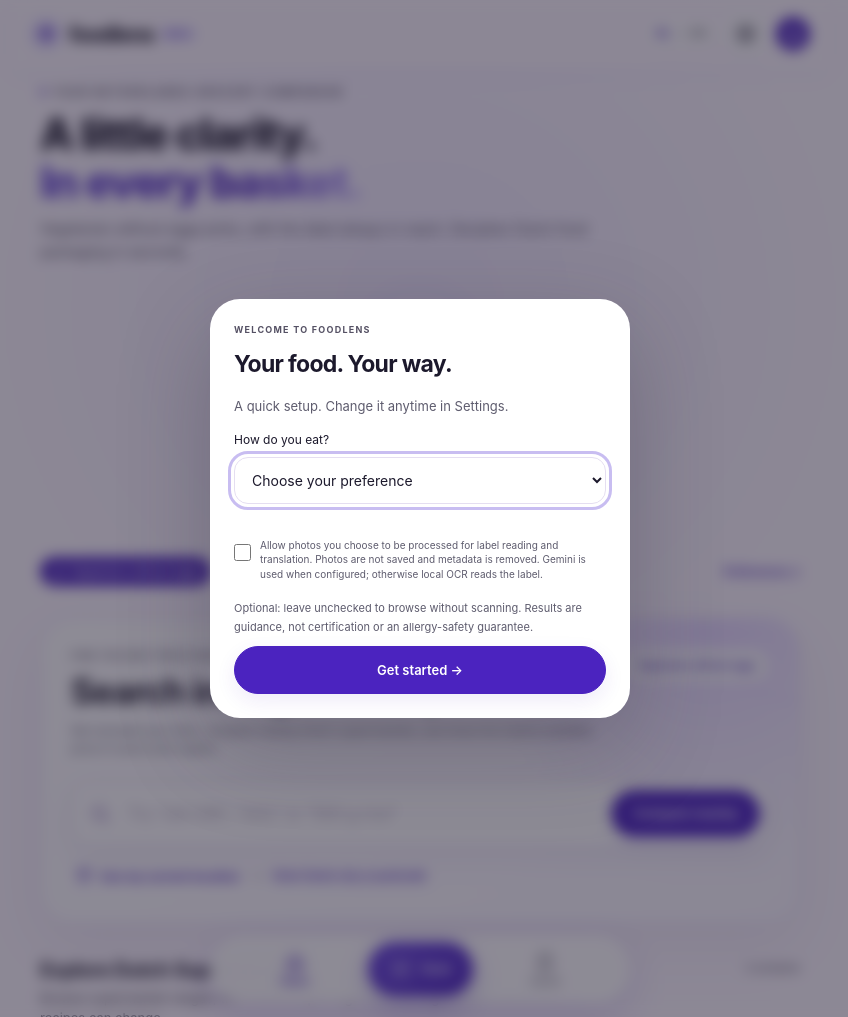
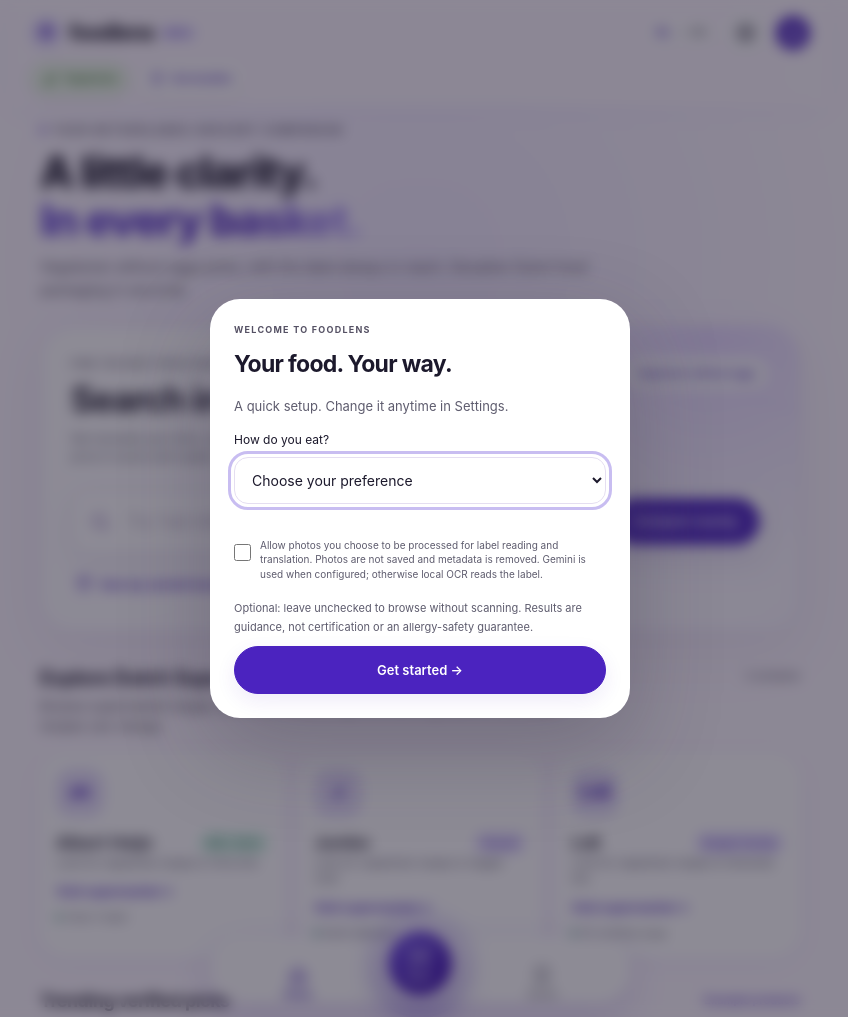
Before and after one commit to ghanshyam91-commits/foodlabel-scanner, a Django app: template scanner/templates/scanner/index.html in a window 1280 px wide. Shown: the whole page, without its empty margins (220-1068 px from the left). Run offline with Django 5.2, Linux system fonts and the light colour scheme; the template is opened without the code that fills it, so the values that code supplies are empty.

Commit message:
Refine home header and animated scan navigation

```diff
--- a/scanner/static/scanner/app.js
+++ b/scanner/static/scanner/app.js
@@ -7,6 +7,12 @@
     vegan: 'Vegan',
     vegetarian_no_eggs: 'Vegetarian without eggs',
     vegetarian_with_eggs: 'Vegetarian with eggs',
+  };
+  const badgeNames = {
+    non_vegetarian: 'Non-veg',
+    vegan: 'Vegan',
+    vegetarian_no_eggs: 'Vegetarian',
+    vegetarian_with_eggs: 'Vegetarian + eggs',
   };
   const state = {
     file: null,
@@ -109,7 +115,7 @@
   function setBusy(busy) {
     state.busy = busy;
     $('progress').hidden = !busy;
-    ['camera-button', 'scan-launch', 'home-scan-button', 'home-upload-button', 'remove-photo'].forEach((id) => {
+    ['camera-button', 'scan-launch', 'remove-photo'].forEach((id) => {
       if ($(id)) $(id).disabled = busy;
     });
     document.querySelectorAll('[data-example], input[name="preference"]').forEach((element) => { element.disabled = busy; });
@@ -181,11 +187,16 @@
     });
   }
 
+  function setLocationLabels(searchLabel, headerLabel = searchLabel) {
+    $('location-label').textContent = searchLabel;
+    $('header-location-label').textContent = headerLabel;
+  }
+
   function locationError(message) {
     $('manual-location-wrap').hidden = false;
     $('shop-search-error').textContent = message;
     $('shop-search-error').hidden = false;
-    $('location-label').textContent = 'Location unavailable';
+    setLocationLabels('Location unavailable', 'Set location');
     $('manual-location').focus();
   }
 
@@ -197,7 +208,7 @@
         reject(error);
         return;
       }
-      $('location-label').textContent = 'Finding your location…';
+      setLocationLabels('Finding your location…', 'Finding…');
       $('shop-search-error').hidden = true;
       navigator.geolocation.getCurrentPosition((position) => {
         state.searchLocation = {
@@ -206,7 +217,7 @@
         };
         $('manual-location').value = '';
         $('manual-location-wrap').hidden = true;
-        $('location-label').textContent = 'Current location ready';
+        setLocationLabels('Current location ready', 'Current location');
         resolve(state.searchLocation);
       }, () => {
         const error = new Error('Allow location access, or enter a Dutch city or postcode.');
@@ -291,6 +302,7 @@
     $('searched-query').textContent = `“${data.query_en}”`;
     $('translated-query').textContent = `“${data.preference_query_nl}”`;
     $('search-scope').textContent = `${data.preference_label} · ${data.location_label}`;
+    $('header-location-label').textContent = data.location_label;
     $('price-update').textContent = data.eur_to_inr
       ? `€1 ≈ ${formatInr(data.eur_to_inr)}${data.exchange_rate_date ? ` · ${data.exchange_rate_date}` : ''}`
       : 'INR conversion temporarily unavailable';
@@ -611,7 +623,8 @@
     const range = current === 'vegan' ? 'vegan' : (current === 'non_vegetarian' ? 'full food' : 'vegetarian');
     document.querySelector('.shop-card').href = current === 'non_vegetarian' ? 'https://www.ah.nl/' : 'https://www.ah.nl/producten/20128/vegetarisch-vegan-en-plantaardig';
     $('home-preference').textContent = `${friendly} picks, with the label always in reach.`;
-    $('active-preference-pill').textContent = friendly;
+    $('header-preference-label').textContent = badgeNames[current];
+    $('header-preference').dataset.preference = current;
     $('search-preference').textContent = friendly;
     document.querySelectorAll('.shop-card-copy').forEach((element, index) => {
       const suffix = index === 0 ? ' & Terra line' : (index === 1 ? ' & Veggie Chef' : ' & Vemondo line');
@@ -655,18 +668,20 @@
     event.preventDefault();
     await searchProducts();
   });
-  $('use-location').addEventListener('click', async () => {
+  ['use-location', 'header-location'].forEach((id) => $(id).addEventListener('click', async () => {
     try {
       await requestCurrentLocation();
       toast('Current location is ready for nearby comparisons.');
     } catch {}
-  });
+  }));
   $('manual-location-toggle').addEventListener('click', () => {
     $('manual-location-wrap').hidden = false;
     $('manual-location').focus();
   });
   $('manual-location').addEventListener('input', () => {
-    if ($('manual-location').value.trim()) $('location-label').textContent = 'Use my current location instead';
+    const manual = $('manual-location').value.trim();
+    if (manual) setLocationLabels('Use my current location instead', manual);
+    else setLocationLabels('Use my current location', 'Use location');
   });
   document.querySelectorAll('[data-page]').forEach((button) => button.addEventListener('click', () => changePage(button.dataset.page)));
   document.querySelectorAll('[data-ingredients-lang]').forEach((button) => button.addEventListener('click', () => setIngredientLanguage(button.dataset.ingredientsLang)));
@@ -751,16 +766,7 @@
   });
 
   $('scan-launch').addEventListener('click', openScanDialog);
-  $('home-scan-button').addEventListener('click', openScanDialog);
   $('camera-button').addEventListener('click', openScanDialog);
-  $('home-upload-button').addEventListener('click', () => {
-    if (!hasConsent()) {
-      changePage('settings');
-      toast('Enable photo processing permission before scanning.');
-      return;
-    }
-    $('upload-input').click();
-  });
   $('sheet-close').addEventListener('click', () => $('scan-dialog').close());
   [['sheet-camera', 'camera-input'], ['sheet-gallery', 'upload-input']].forEach(([button, input]) => {
     $(button).addEventListener('click', () => {
--- a/scanner/static/scanner/lavender.css
+++ b/scanner/static/scanner/lavender.css
@@ -58,8 +58,14 @@ select:focus-visible { outline: 3px solid rgba(99, 67, 216, .35); outline-offset
   z-index: 40;
   width: 100%;
   max-width: 820px;
-  height: 68px;
-  padding: env(safe-area-inset-top) 20px 0;
+  min-height: 106px;
+  height: auto;
+  display: grid;
+  grid-template-columns: minmax(0, 1fr) auto;
+  align-content: center;
+  align-items: center;
+  gap: 8px 12px;
+  padding: max(10px, env(safe-area-inset-top)) 20px 11px;
   background: rgba(253, 248, 255, .88);
   backdrop-filter: blur(20px);
   border-bottom: 0;
@@ -89,6 +95,35 @@ select:focus-visible { outline: 3px solid rgba(99, 67, 216, .35); outline-offset
   letter-spacing: .7px;
 }
 .header-right { gap: 8px; }
+.header-context {
+  grid-column: 1 / -1;
+  display: flex;
+  align-items: center;
+  gap: 8px;
+  min-width: 0;
+}
+.header-chip {
+  min-width: 0;
+  min-height: 32px;
+  display: inline-flex;
+  align-items: center;
+  gap: 6px;
+  padding: 6px 11px;
+  border: 1px solid transparent;
+  border-radius: 999px;
+  background: rgba(255, 255, 255, .9);
+  color: var(--muted);
+  font-size: 10px;
+  font-weight: 700;
+  box-shadow: 0 3px 14px rgba(30, 15, 70, .055);
+}
+.header-chip .icon { width: 16px; height: 16px; flex: 0 0 auto; }
+.header-chip span { overflow: hidden; text-overflow: ellipsis; white-space: nowrap; }
+.preference-chip[data-preference="vegan"] { border-color: #b8e8cf; background: #dff8e9; color: #006e4b; box-shadow: 0 4px 17px rgba(0, 110, 75, .12); }
+.preference-chip[data-preference="vegetarian_no_eggs"] { border-color: #cce6bf; background: #ecf8e7; color: #357226; }
+.preference-chip[data-preference="vegetarian_with_eggs"] { border-color: #eed99f; background: #fff3cf; color: #8a5c17; }
+.preference-chip[data-preference="non_vegetarian"] { border-color: #efc3bf; background: #ffdfdc; color: #a52b25; }
+.location-chip { max-width: min(52vw, 210px); color: var(--primary); }
 .language,
 .language-badge {
   display: inline-flex;
@@ -136,7 +171,7 @@ body:not([data-page="home"]) #app-header { display: none; }
 main { width: 100%; max-width: 820px; padding: 0 20px; }
 .page { width: 100%; max-width: 720px; margin: 0 auto; }
 .hero { padding: 25px 0 26px; }
-.home-hero { padding-top: 17px; padding-bottom: 12px; }
+.home-hero { padding-top: 17px; padding-bottom: 25px; }
 .eyebrow {
   display: flex;
   align-items: center;
@@ -160,89 +195,6 @@ h1 { color: var(--ink); font-weight: 800; letter-spacing: -1.65px; }
 }
 .hero p { max-width: 560px; margin: 0; color: #484554; font-size: 14px; line-height: 1.6; }
 
-.home-scan {
-  position: relative;
-  min-height: 276px;
-  display: flex;
-  flex-direction: column;
-  align-items: center;
-  justify-content: center;
-  padding: 28px 12px 15px;
-  text-align: center;
-  isolation: isolate;
-}
-.ambient-halo {
-  position: absolute;
-  z-index: -1;
-  width: 320px;
-  height: 210px;
-  border-radius: 50%;
-  background: radial-gradient(ellipse, rgba(202, 190, 255, .55), rgba(242, 235, 255, .38) 45%, transparent 72%);
-  filter: blur(14px);
-}
-.scan-orb {
-  position: relative;
-  width: 94px;
-  height: 94px;
-  display: grid;
-  place-items: center;
-  border: 0;
-  border-radius: 50%;
-  background: linear-gradient(155deg, #6a47df, #4317b6);
-  color: white;
-  box-shadow: 0 0 0 12px rgba(255, 255, 255, .88), 0 18px 35px rgba(75, 35, 191, .35), 0 0 42px rgba(99, 67, 216, .2);
-  transition: transform .2s ease, box-shadow .2s ease;
-}
-.scan-orb::before {
-  content: "";
-  position: absolute;
-  inset: -18px;
-  z-index: -1;
-  border: 1px solid rgba(99, 67, 216, .18);
-  border-radius: 50%;
-  animation: scanRing 2.6s ease-out infinite;
-}
-.scan-orb:active { transform: scale(.96); box-shadow: 0 0 0 9px white, 0 12px 24px rgba(75, 35, 191, .35); }
-.scan-orb .icon { width: 39px; height: 39px; stroke-width: 2; }
-.live-dot { position: absolute; top: 25px; right: 25px; width: 8px; height: 8px; border: 2px solid var(--primary-container); border-radius: 50%; background: #6ffbbe; animation: softPulse 1.5s ease-in-out infinite; }
-.home-scan h2 { margin: 22px 0 4px; font-size: 19px; }
-.home-scan p { margin: 0; color: var(--muted); font-size: 12px; }
-.gallery-pill {
-  min-height: 38px;
-  display: inline-flex;
-  align-items: center;
-  gap: 7px;
-  margin-top: 15px;
-  padding: 8px 17px;
-  border: 0;
-  border-radius: 999px;
-  background: rgba(255, 255, 255, .92);
-  color: var(--ink);
-  font-size: 12px;
-  font-weight: 600;
-  box-shadow: 0 3px 15px rgba(75, 35, 191, .08);
-}
-.gallery-pill .icon { width: 18px; height: 18px; color: var(--primary); }
-
-.preference-strip { display: flex; align-items: center; justify-content: space-between; gap: 10px; margin: 4px 0 30px; }
-.preference-pills { display: flex; gap: 7px; min-width: 0; overflow-x: auto; padding: 2px 0; scrollbar-width: none; }
-.preference-pills::-webkit-scrollbar { display: none; }
-.filter-pill {
-  min-height: 29px;
-  display: inline-flex;
-  align-items: center;
-  gap: 5px;
-  flex: 0 0 auto;
-  padding: 5px 11px;
-  border-radius: 999px;
-  background: white;
-  color: #484554;
-  font-size: 11px;
-  font-weight: 600;
-  box-shadow: 0 1px 8px rgba(30, 15, 70, .035);
-}
-.filter-pill.active { background: var(--primary); color: white; }
-.filter-pill .icon { width: 14px; height: 14px; }
 .inline-link { padding: 5px 0; border: 0; background: transparent; color: var(--primary); font-size: 11px; font-weight: 650; text-decoration: underline; text-decoration-color: rgba(75, 35, 191, .35); text-underline-offset: 4px; white-space: nowrap; }
 
 .shop-section { padding-bottom: 2px; }
@@ -735,9 +687,9 @@ h1 { color: var(--ink); font-weight: 800; letter-spacing: -1.65px; }
   bottom: max(14px, env(safe-area-inset-bottom));
   z-index: 50;
   width: min(90%, 420px);
-  height: 68px;
+  height: 66px;
   display: grid;
-  grid-template-columns: 1fr 105px 1fr;
+  grid-template-columns: 1fr 92px 1fr;
   align-items: center;
   padding: 7px 12px;
   border: 0;
@@ -751,20 +703,38 @@ h1 { color: var(--ink); font-weight: 800; letter-spacing: -1.65px; }
 .bottom-nav button > span { font-size: 10px; line-height: 1.2; }
 .bottom-nav button[aria-current="page"] { background: transparent; color: var(--primary); font-weight: 700; }
 .bottom-nav .scan-launch {
-  width: 105px;
-  height: 54px;
-  flex-direction: row;
-  gap: 8px;
-  padding: 0 18px;
-  border-radius: 999px;
-  background: linear-gradient(145deg, #6a47df, #4b23bf);
+  position: relative;
+  z-index: 2;
+  width: 76px;
+  height: 76px;
+  justify-self: center;
+  flex-direction: column;
+  gap: 1px;
+  padding: 0;
+  border: 6px solid rgba(253, 248, 255, .96);
+  border-radius: 50%;
+  background: linear-gradient(145deg, #7655ef, #4317b6 72%);
   color: white;
-  box-shadow: 0 8px 24px rgba(75, 35, 191, .32);
-  transform: none;
+  box-shadow: 0 11px 28px rgba(75, 35, 191, .38), 0 0 28px rgba(118, 85, 239, .36);
+  transform: translateY(-18px);
+  isolation: isolate;
+  animation: navScanGlow 2.35s ease-in-out infinite;
 }
-.bottom-nav .scan-launch .icon { width: 25px; height: 25px; }
-.bottom-nav .scan-launch > span { font-size: 12px; font-weight: 700; }
-.bottom-nav .scan-launch:active { transform: scale(.97); }
+.bottom-nav .scan-launch::before,
+.bottom-nav .scan-launch::after {
+  content: "";
+  position: absolute;
+  z-index: -1;
+  border: 2px solid rgba(99, 67, 216, .38);
+  border-radius: 50%;
+  pointer-events: none;
+  animation: navScanRing 2.35s ease-out infinite;
+}
+.bottom-nav .scan-launch::before { inset: -11px; }
+.bottom-nav .scan-launch::after { inset: -20px; border-width: 1px; animation-delay: 1.15s; }
+.bottom-nav .scan-launch .icon { position: relative; z-index: 1; width: 27px; height: 27px; }
+.bottom-nav .scan-launch > span { position: relative; z-index: 1; font-size: 9px; font-weight: 750; }
+.bottom-nav .scan-launch:active { animation: none; transform: translateY(-18px) scale(.95); }
 
 dialog {
   width: min(460px, calc(100% - 28px));
@@ -803,7 +773,11 @@ dialog .consent { font-size: 10px; }
 .google-button { margin-top: 22px; text-decoration: none; }
 
 @keyframes softPulse { 50% { opacity: .48; transform: scale(.9); } }
-@keyframes scanRing { 0% { opacity: .5; transform: scale(.75); } 85%, 100% { opacity: 0; transform: scale(1.25); } }
+@keyframes navScanGlow {
+  0%, 100% { transform: translateY(-18px) scale(1); box-shadow: 0 11px 28px rgba(75, 35, 191, .38), 0 0 24px rgba(118, 85, 239, .3); }
+  50% { transform: translateY(-20px) scale(1.055); box-shadow: 0 14px 34px rgba(75, 35, 191, .46), 0 0 42px rgba(118, 85, 239, .62); }
+}
+@keyframes navScanRing { 0% { opacity: .65; transform: scale(.74); } 78%, 100% { opacity: 0; transform: scale(1.22); } }
 @keyframes scanBeam { from { top: 19%; } to { top: 70%; } }
 @keyframes usageGlow { 50% { transform: scale(1.05); box-shadow: 0 0 42px rgba(143, 108, 255, .48); } }
 @keyframes verdictIn { 0% { opacity: 0; } 12%, 75% { opacity: 1; } 100% { opacity: 0; visibility: hidden; } }
@@ -823,19 +797,16 @@ dialog .consent { font-size: 10px; }
 @media (max-width: 600px) {
   body { padding-bottom: 118px; }
   main { padding: 0 20px; }
-  .topbar { height: 64px; }
+  .topbar { min-height: 108px; height: auto; padding: max(8px, env(safe-area-inset-top)) 18px 10px; }
   .brand { font-size: 20px; }
   .brand-icon-wrap { width: 30px; height: 30px; }
   .language { padding: 6px 8px; font-size: 10px; }
   .top-settings { width: 40px; height: 40px; }
   .profile-dot { width: 32px; height: 32px; }
+  .header-context { gap: 7px; }
+  .header-chip { min-height: 31px; padding: 5px 10px; }
   .home-hero { padding-top: 18px; }
   .hero h1 { font-size: 32px; }
-  .home-scan { min-height: 262px; padding-top: 19px; }
-  .scan-orb { width: 92px; height: 92px; }
-  .preference-strip { margin-top: 2px; }
-  .preference-pills { margin-right: -2px; }
-  .filter-pill:nth-child(3) { display: none; }
   .grocery-search { margin-inline: -4px; padding: 21px 16px; border-radius: 27px; }
   .grocery-search-heading { display: block; }
   .grocery-search-heading h2 { font-size: 27px; }
@@ -888,8 +859,7 @@ dialog .consent { font-size: 10px; }
   .top-settings { width: 37px; height: 37px; }
   .profile-dot { width: 30px; height: 30px; }
   .page-header { margin-inline: -17px; padding-inline: 17px; }
-  .preference-strip { align-items: flex-start; }
-  .filter-pill:nth-child(2) { display: none; }
+  .header-chip { padding-inline: 9px; }
   .usage-orbit { width: 120px; height: 120px; }
   .usage-cost-panel { padding: 13px; }
   .usage-cost-panel strong { font-size: 24px; }
--- a/scanner/templates/scanner/index.html
+++ b/scanner/templates/scanner/index.html
@@ -32,6 +32,7 @@
     <symbol id="i-check" viewBox="0 0 24 24"><circle cx="12" cy="12" r="9"/><path d="m8 12 2.5 2.5L16 9"/></symbol>
     <symbol id="i-info" viewBox="0 0 24 24"><circle cx="12" cy="12" r="9"/><path d="M12 11v6m0-10v.1"/></symbol>
     <symbol id="i-share" viewBox="0 0 24 24"><circle cx="18" cy="5" r="2.5"/><circle cx="6" cy="12" r="2.5"/><circle cx="18" cy="19" r="2.5"/><path d="m8.3 10.8 7.4-4.5m-7.4 6.9 7.4 4.5"/></symbol>
+    <symbol id="i-location" viewBox="0 0 24 24"><path d="M20 10c0 5-8 11-8 11S4 15 4 10a8 8 0 1 1 16 0Z"/><circle cx="12" cy="10" r="2.5"/></symbol>
     <symbol id="i-close" viewBox="0 0 24 24"><path d="m6 6 12 12M18 6 6 18"/></symbol>
   </svg>
 
@@ -47,6 +48,14 @@
       <button class="icon-button top-settings" type="button" data-page="settings" aria-label="Settings"><svg class="icon"><use href="#i-settings"/></svg></button>
       <span class="profile-dot" aria-hidden="true"><svg class="icon"><use href="#i-user"/></svg></span>
     </div>
+    <div class="header-context" aria-label="Current preference and location">
+      <button id="header-preference" class="header-chip preference-chip" type="button" data-page="settings" data-preference="vegan" aria-label="Change dietary preference">
+        <svg class="icon"><use href="#i-leaf"/></svg><span id="header-preference-label">Vegan</span>
+      </button>
+      <button id="header-location" class="header-chip location-chip" type="button" aria-label="Use current location">
+        <svg class="icon"><use href="#i-location"/></svg><span id="header-location-label" aria-live="polite">Use location</span>
+      </button>
+    </div>
   </header>
 
   <main id="main">
@@ -56,25 +65,6 @@
         <h1>A little clarity.<br><span>In every basket.</span></h1>
         <p><span id="home-preference">Food that fits you.</span> Decipher Dutch food packaging in seconds.</p>
       </div>
-
-      <section class="home-scan" aria-labelledby="home-scan-title">
-        <div class="ambient-halo" aria-hidden="true"></div>
-        <button id="home-scan-button" class="scan-orb" type="button" aria-label="Scan a Dutch food label">
-          <svg class="icon"><use href="#i-scan"/></svg><span class="live-dot"></span>
-        </button>
-        <h2 id="home-scan-title">Scan Dutch food label</h2>
-        <p>Point your camera at the full ingredients list or packaging.</p>
-        <button id="home-upload-button" class="gallery-pill" type="button"><svg class="icon"><use href="#i-upload"/></svg>Choose from gallery</button>
-      </section>
-
-      <section class="preference-strip" aria-label="Current scan settings">
-        <div class="preference-pills">
-          <span class="filter-pill active"><svg class="icon"><use href="#i-leaf"/></svg><span id="active-preference-pill">Vegan</span></span>
-          <span class="filter-pill">Dutch labels</span>
-          <span class="filter-pill">English output</span>
-        </div>
-        <button class="inline-link" type="button" data-page="settings">Preferences ↗</button>
-      </section>
 
       <section class="grocery-search" aria-labelledby="grocery-search-title">
         <div class="grocery-search-heading">
```
Also changed, not shown: scanner/tests/test_onboarding.py (+6 -1 lines).
